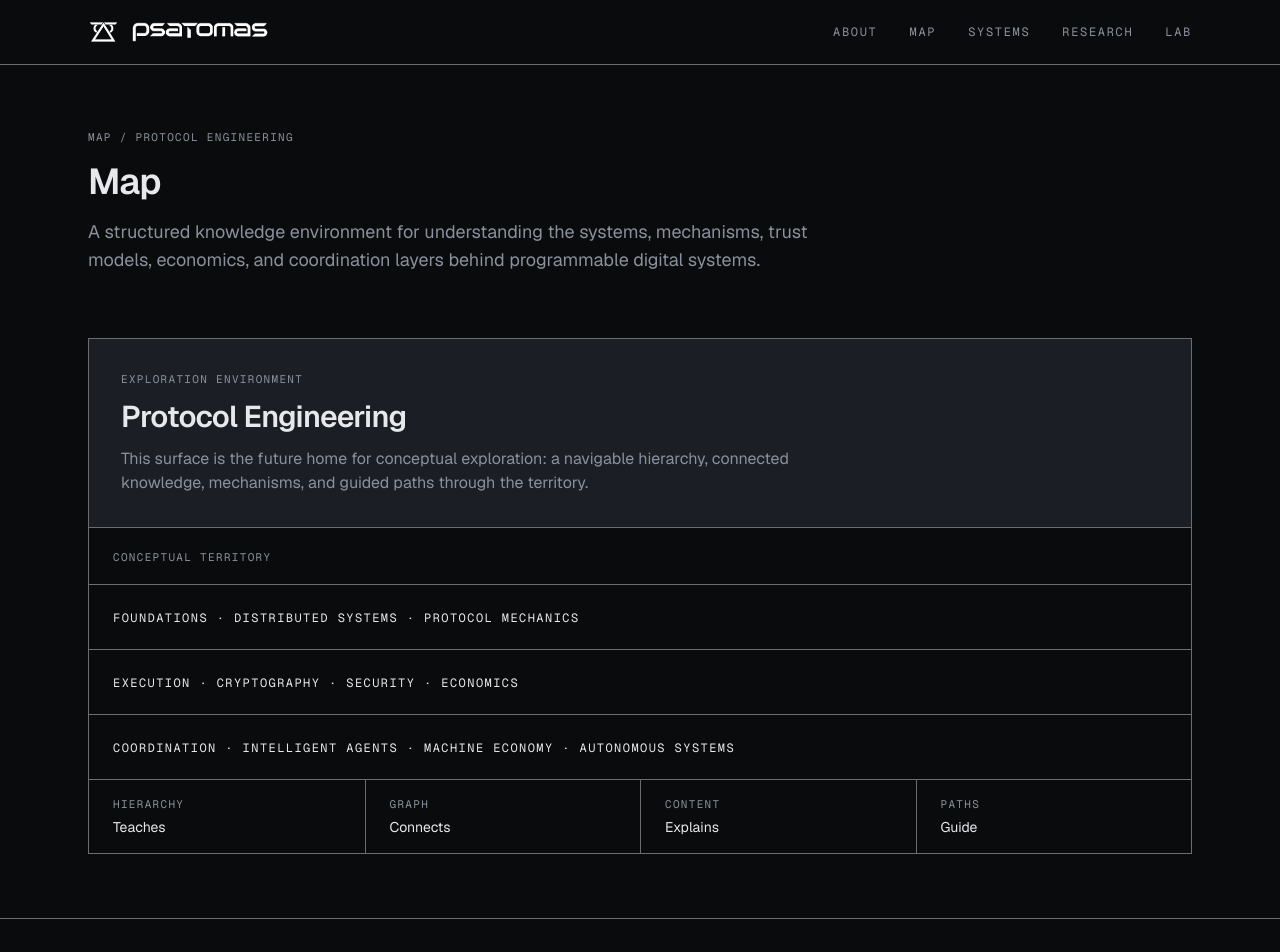
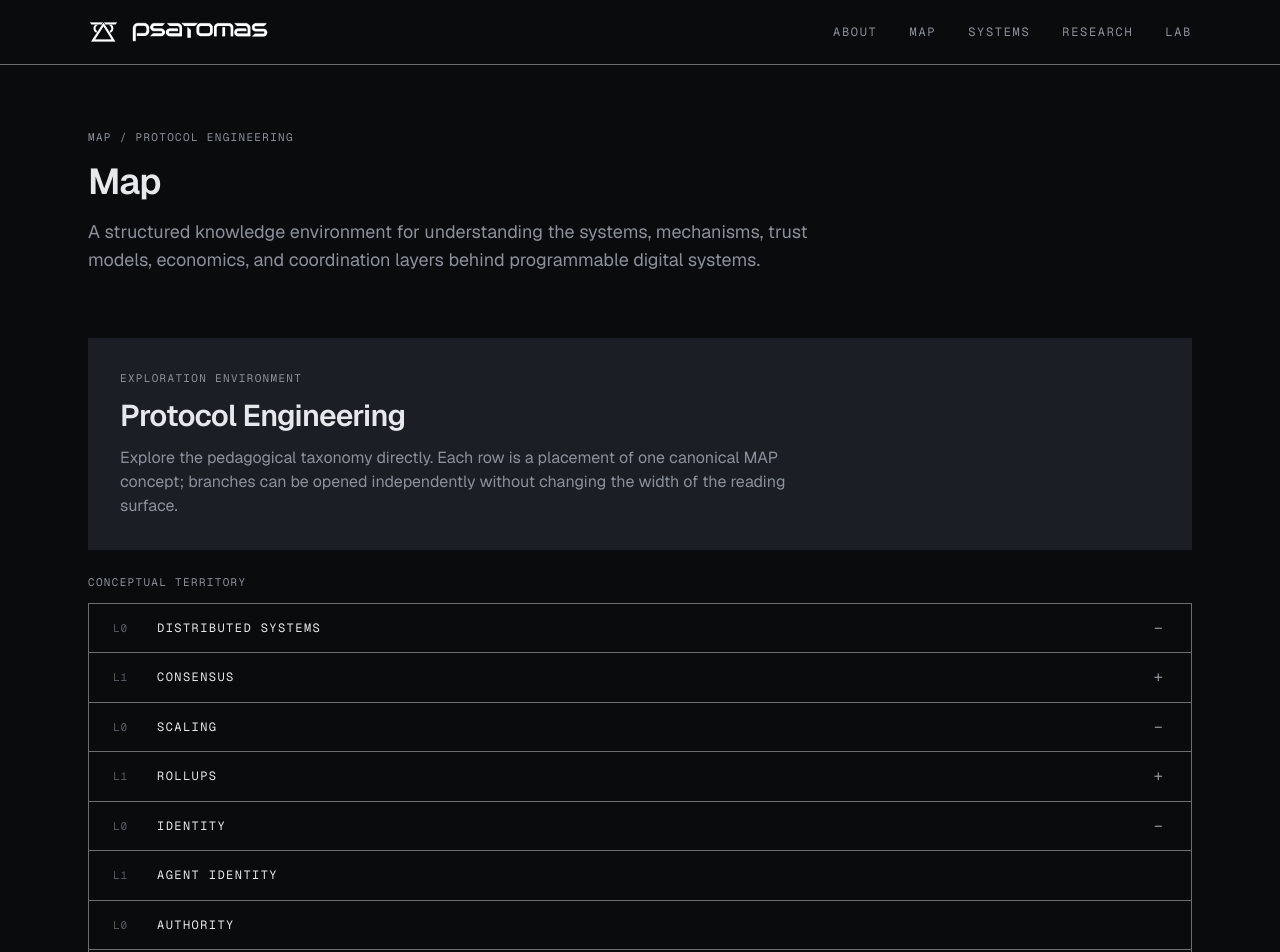
Before and after one commit to psatomas/psatomas.com, a Next.js app: page /map in a window 1280 px wide. Shown: the top 952 px of the page. Built offline with nearby package versions, Linux system fonts and the light colour scheme.

Commit message:
feat(map): render recursive taxonomy explorer

```diff
--- a/src/app/map/page.tsx
+++ b/src/app/map/page.tsx
@@ -1,19 +1,22 @@
 import { MonoLabel } from "@/components/ui/mono-label";
+import { buildMapExplorerView } from "@/components/map/explorer-model";
+import { RecursiveMapExplorer } from "@/components/map/recursive-explorer";
+import { createMapResolver, mapKnowledge } from "@/lib/map";
 import { staticSocial } from "@/lib/social/content";
 import { buildSocialMetadata } from "@/lib/social/metadata";
-
-// This is an environment shell, not an early explorer implementation. The
-// territory statements establish MAP's intellectual range without claiming to
-// be canonical taxonomy records or exposing Phase 1's proof fixture.
-const TERRITORY_BANDS = [
-  "Foundations · Distributed Systems · Protocol Mechanics",
-  "Execution · Cryptography · Security · Economics",
-  "Coordination · Intelligent Agents · Machine Economy · Autonomous Systems",
-] as const;
 
 export const metadata = buildSocialMetadata(staticSocial.map);
 
 export default function MapPage() {
+  // Keep canonical MAP data and resolution server-side. The client receives
+  // only this route's serializable placement taxonomy, not graph/content/path
+  // records or the raw knowledge model.
+  const resolver = createMapResolver(mapKnowledge);
+  const explorerView = buildMapExplorerView(
+    resolver,
+    resolver.getRootPlacements().map((placement) => placement.id),
+  );
+
   return (
     <main className="mx-auto flex w-full max-w-6xl flex-1 flex-col gap-12 px-6 py-16 md:gap-16">
       <header className="flex max-w-3xl flex-col gap-4">
@@ -26,54 +29,21 @@ export default function MapPage() {
         </p>
       </header>
 
-      <section aria-labelledby="exploration-surface-heading" className="border border-border bg-background">
+      <section aria-labelledby="exploration-surface-heading" className="flex flex-col gap-6">
         <div className="flex flex-col gap-3 bg-surface p-6 sm:p-8">
           <MonoLabel>Exploration environment</MonoLabel>
           <h2 id="exploration-surface-heading" className="text-2xl font-semibold tracking-tight sm:text-3xl">
             Protocol Engineering
           </h2>
           <p className="max-w-2xl text-muted">
-            This surface is the future home for conceptual exploration: a
-            navigable hierarchy, connected knowledge, mechanisms, and guided
-            paths through the territory.
+            Explore the pedagogical taxonomy directly. Each row is a placement
+            of one canonical MAP concept; branches can be opened independently
+            without changing the width of the reading surface.
           </p>
         </div>
-
-        <div className="border-t border-border">
-          <div className="bg-background px-5 py-4 sm:px-6">
-            <MonoLabel>Conceptual territory</MonoLabel>
-          </div>
-
-          {/* Full-width, connected bands establish the explorer's future
-              geometry without presenting inactive disclosure controls or a
-              taxonomy projection. Their shared boundaries are intentional:
-              arbitrary recursive depth must retain these same edges. */}
-          <div className="border-t border-border">
-            {TERRITORY_BANDS.map((band) => (
-              <div key={band} className="border-t border-border px-5 py-5 first:border-t-0 sm:px-6">
-                <span className="font-mono text-[11px] uppercase tracking-[0.12em] text-foreground sm:text-xs">
-                  {band}
-                </span>
-              </div>
-            ))}
-          </div>
-        </div>
-
-        <div className="grid border-t border-border sm:grid-cols-4">
-          {[
-            ["Hierarchy", "Teaches"],
-            ["Graph", "Connects"],
-            ["Content", "Explains"],
-            ["Paths", "Guide"],
-          ].map(([term, role]) => (
-            <div
-              key={term}
-              className="flex min-w-0 flex-col gap-1 border-t border-border px-5 py-4 first:border-t-0 sm:border-t-0 sm:border-l sm:first:border-l-0 sm:px-6"
-            >
-              <MonoLabel>{term}</MonoLabel>
-              <span className="text-sm text-foreground">{role}</span>
-            </div>
-          ))}
+        <div className="flex flex-col gap-3">
+          <MonoLabel>Conceptual territory</MonoLabel>
+          <RecursiveMapExplorer view={explorerView} />
         </div>
       </section>
     </main>
--- /dev/null
+++ b/src/components/map/recursive-explorer.tsx
@@ -0,0 +1,60 @@
+"use client";
+
+import { useState } from "react";
+import {
+  getInitialExpandedPlacementIds,
+  getVisibleMapExplorerRows,
+} from "./explorer-model";
+import type { MapExplorerView } from "./explorer-model";
+
+export function RecursiveMapExplorer({ view }: { view: MapExplorerView }) {
+  const [expandedPlacementIds, setExpandedPlacementIds] = useState(
+    () => new Set(getInitialExpandedPlacementIds(view)),
+  );
+  const rows = getVisibleMapExplorerRows(view, expandedPlacementIds);
+
+  function toggle(placementId: string) {
+    setExpandedPlacementIds((current) => {
+      const next = new Set(current);
+      if (next.has(placementId)) next.delete(placementId);
+      else next.add(placementId);
+      return next;
+    });
+  }
+
+  return (
+    <ol className="border border-border" aria-label="Protocol Engineering taxonomy">
+      {rows.map((row, index) => (
+        <li
+          key={row.placementId}
+          data-depth={row.depth}
+          data-placement-id={row.placementId}
+          className={`flex min-w-0 w-full items-center gap-3 px-5 py-4 sm:px-6 ${
+            index === 0 ? "" : "border-t border-border"
+          }`}
+        >
+          {/* Fixed-size level marker communicates context without cumulative indentation. */}
+          <span aria-hidden="true" className="w-8 shrink-0 font-mono text-[10px] tracking-[0.08em] text-dim sm:text-[11px]">
+            L{row.depth}
+          </span>
+          <span className="min-w-0 flex-1 font-mono text-[11px] uppercase tracking-[0.12em] text-foreground sm:text-xs">
+            {row.label}
+          </span>
+          {row.hasChildren ? (
+            <button
+              type="button"
+              aria-expanded={row.isExpanded}
+              aria-label={`${row.isExpanded ? "Collapse" : "Expand"} ${row.label}`}
+              onClick={() => toggle(row.placementId)}
+              className="shrink-0 px-1 font-mono text-base leading-none text-muted transition-colors hover:text-accent focus-visible:outline-2 focus-visible:outline-offset-4 focus-visible:outline-accent"
+            >
+              <span aria-hidden="true">{row.isExpanded ? "−" : "+"}</span>
+            </button>
+          ) : (
+            <span aria-hidden="true" className="w-5 shrink-0" />
+          )}
+        </li>
+      ))}
+    </ol>
+  );
+}
```
